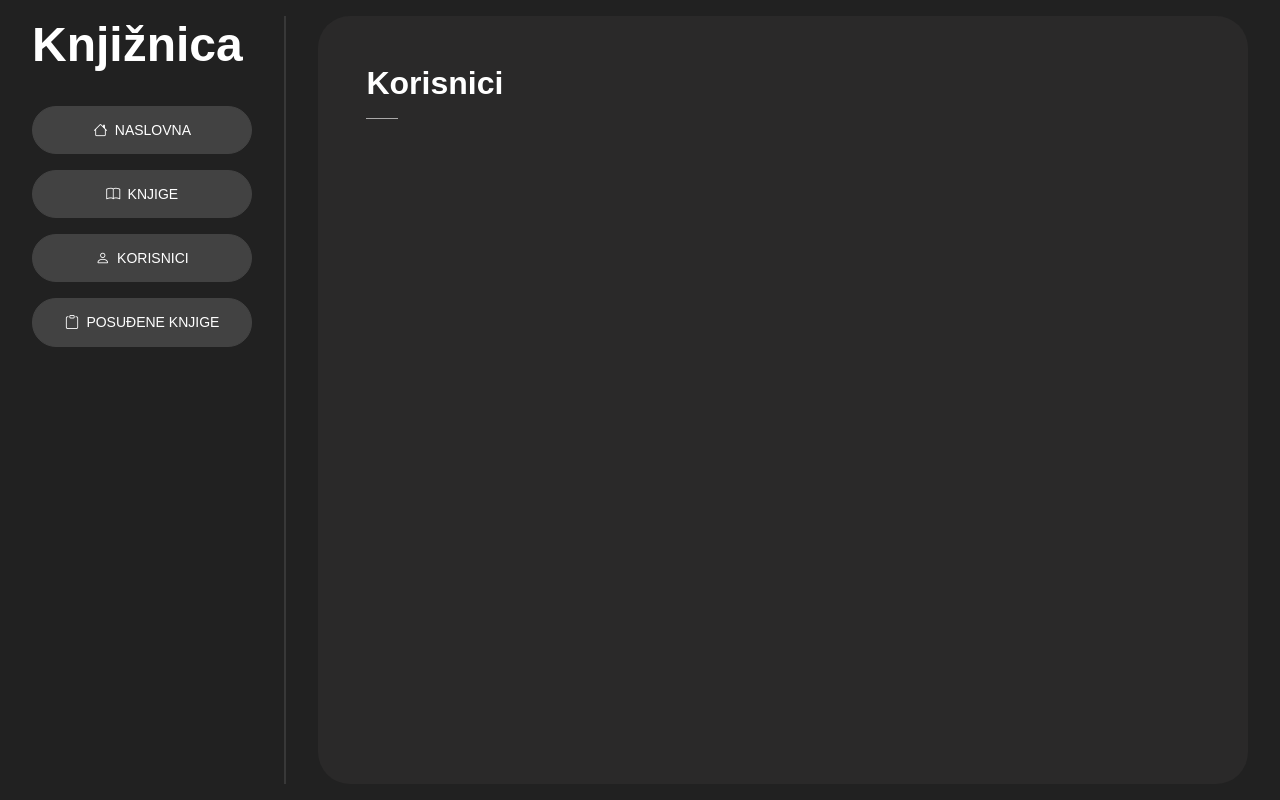
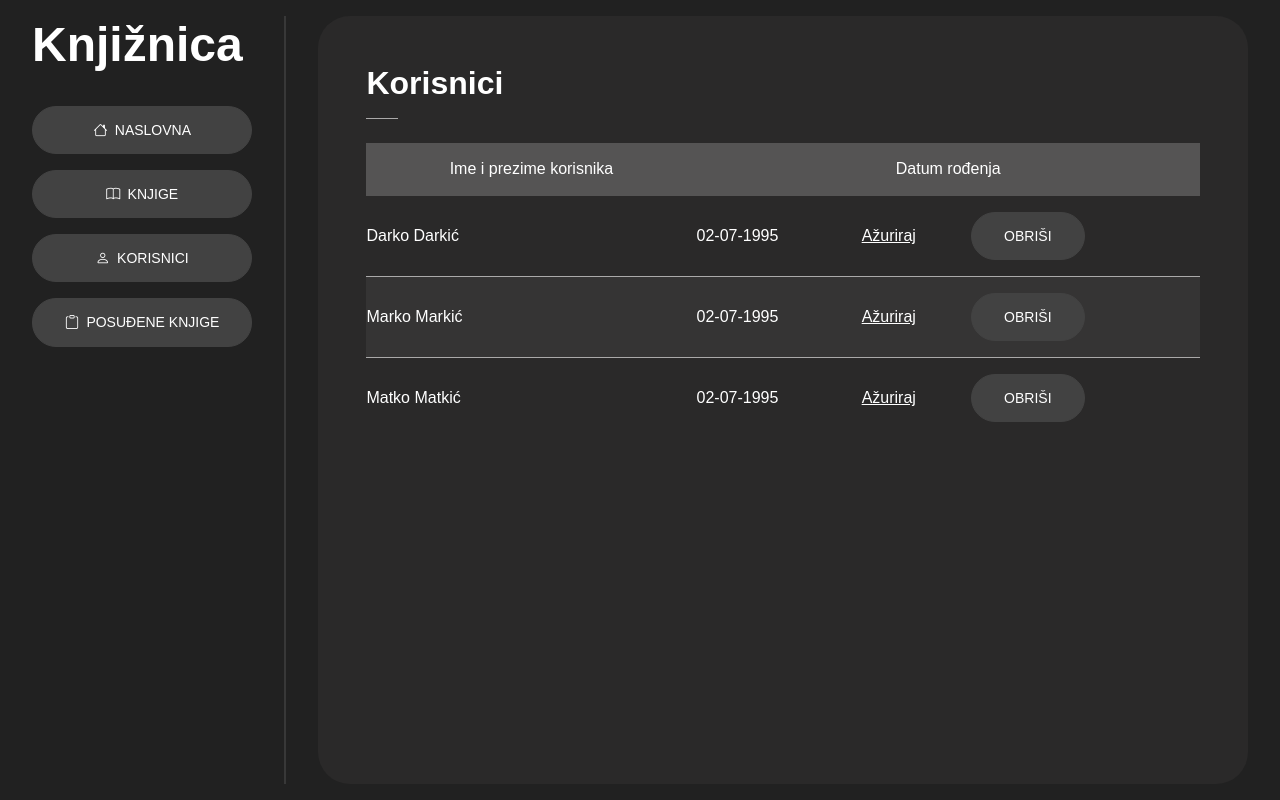
Before and after one commit to marko-krznar/React-Library, a React (Create React App) app: page /korisnici in a window 1280 px wide. Built offline with nearby package versions, Linux system fonts and the light colour scheme.

Commit message:
Added date-fns package to manage with dates and display date in list of users

```diff
--- a/package.json
+++ b/package.json
@@ -6,6 +6,7 @@
     "@testing-library/jest-dom": "^5.16.2",
     "@testing-library/react": "^12.1.3",
     "@testing-library/user-event": "^13.5.0",
+    "date-fns": "^2.28.0",
     "react": "^17.0.2",
     "react-dom": "^17.0.2",
     "react-router-dom": "^6.2.1",
--- /dev/null
+++ b/src/components/UserItem/UserItem.js
@@ -0,0 +1,19 @@
+import React from "react";
+import { Link } from "react-router-dom";
+
+export default function UserItem({ user }) {
+  return (
+    <tr className="block--book-item">
+      <td>
+        {user.name} {user.surname}
+      </td>
+      <td>{user.birthDate}</td>
+      <td>
+        <Link to={`/korisnik`}>Ažuriraj</Link>
+      </td>
+      <td>
+        <button>Obriši</button>
+      </td>
+    </tr>
+  );
+}
--- a/src/containers/UsersPage/UsersPage.js
+++ b/src/containers/UsersPage/UsersPage.js
@@ -1,9 +1,25 @@
-import React from "react";
+import React, { useContext } from "react";
+import UserItem from "../../components/UserItem/UserItem";
+import { UsersContext } from "../../data/UsersContext";
 
 export default function UsersPage() {
+  const { users } = useContext(UsersContext);
   return (
     <section className="page pg-users">
       <h2 className="headline">Korisnici</h2>
+      <table>
+        <thead>
+          <tr>
+            <th colSpan={1}>Ime i prezime korisnika</th>
+            <th colSpan={3}>Datum rođenja</th>
+          </tr>
+        </thead>
+        <tbody>
+          {users.map((user, index) => (
+            <UserItem key={index} user={user} />
+          ))}
+        </tbody>
+      </table>
     </section>
   );
 }
--- a/src/data/UsersContext.js
+++ b/src/data/UsersContext.js
@@ -1,4 +1,5 @@
 import React, { useState, createContext } from "react";
+import { format } from "date-fns";
 
 export const UsersContext = createContext();
 
@@ -7,14 +8,17 @@ export const UsersProvider = (props) => {
     {
       name: "Darko",
       surname: "Darkić",
+      birthDate: format(new Date(1995, 6, 2), "dd-MM-yyyy"),
     },
     {
       name: "Marko",
       surname: "Markić",
+      birthDate: format(new Date(1995, 6, 2), "dd-MM-yyyy"),
     },
     {
       name: "Matko",
       surname: "Matkić",
+      birthDate: format(new Date(1995, 6, 2), "dd-MM-yyyy"),
     },
   ]);
   const value = { users };
```
Also changed, not shown: 1 other file (tests, documents, lock files or other folders).
